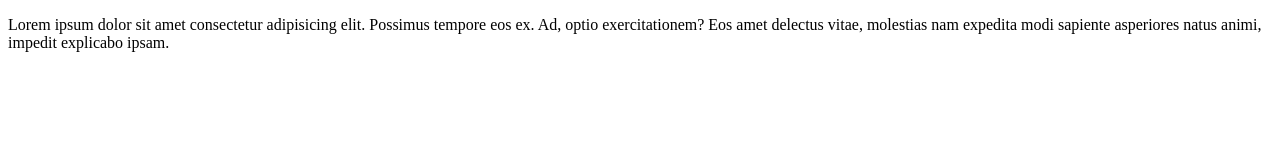
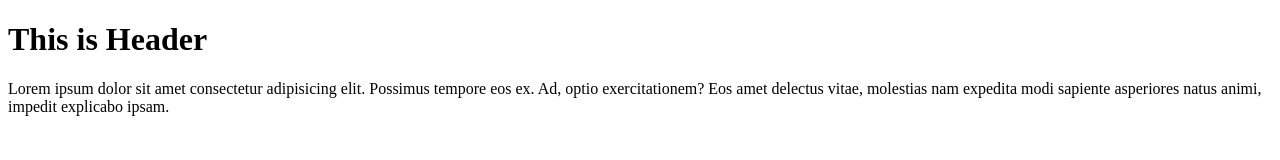
Before and after one commit to rifat-hassan-nibir/my-first-repo, a plain HTML site: page index.html in a window 1280 px wide. Drawn offline with Linux system fonts and the light colour scheme.

Commit message:
added header

```diff
--- a/index.html
+++ b/index.html
@@ -6,6 +6,7 @@
     <title>Document</title>
   </head>
   <body>
+    <h1>This is Header</h1>
     <p>
       Lorem ipsum dolor sit amet consectetur adipisicing elit. Possimus tempore
       eos ex. Ad, optio exercitationem? Eos amet delectus vitae, molestias nam
```
